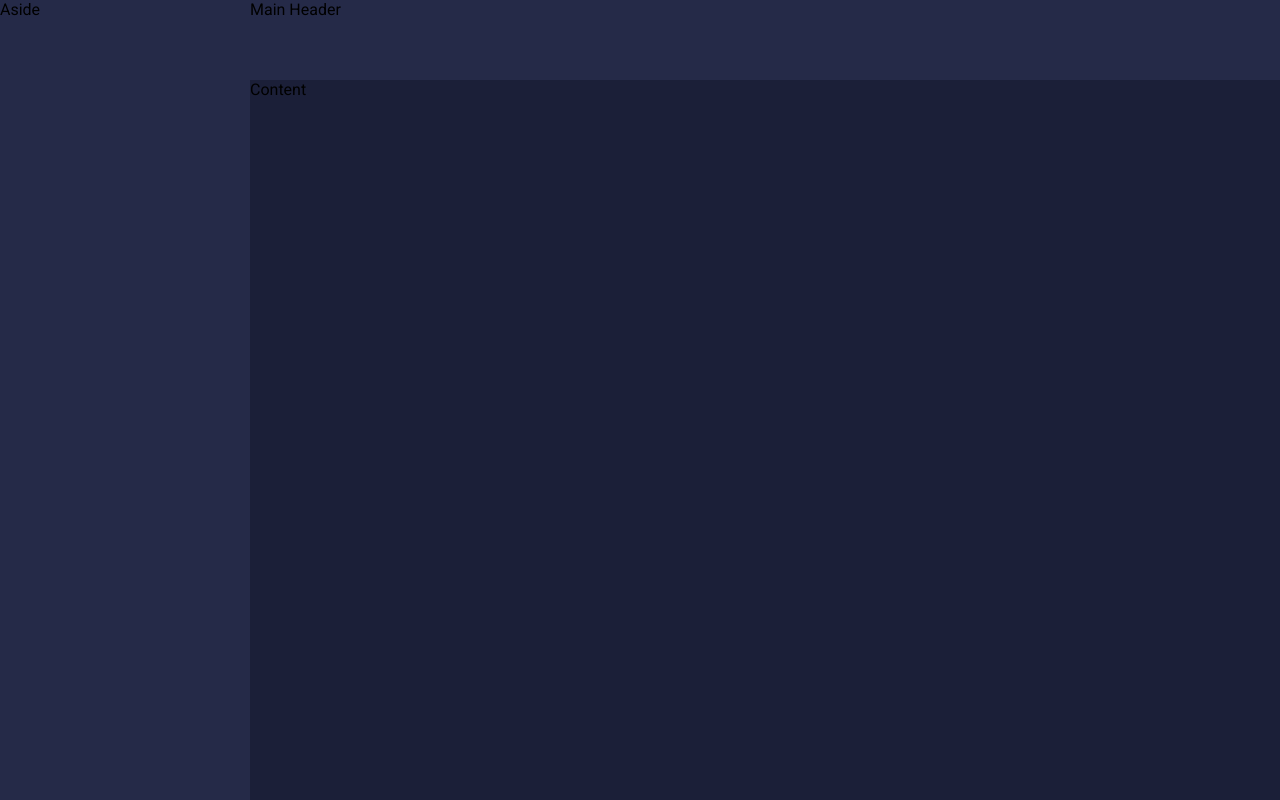
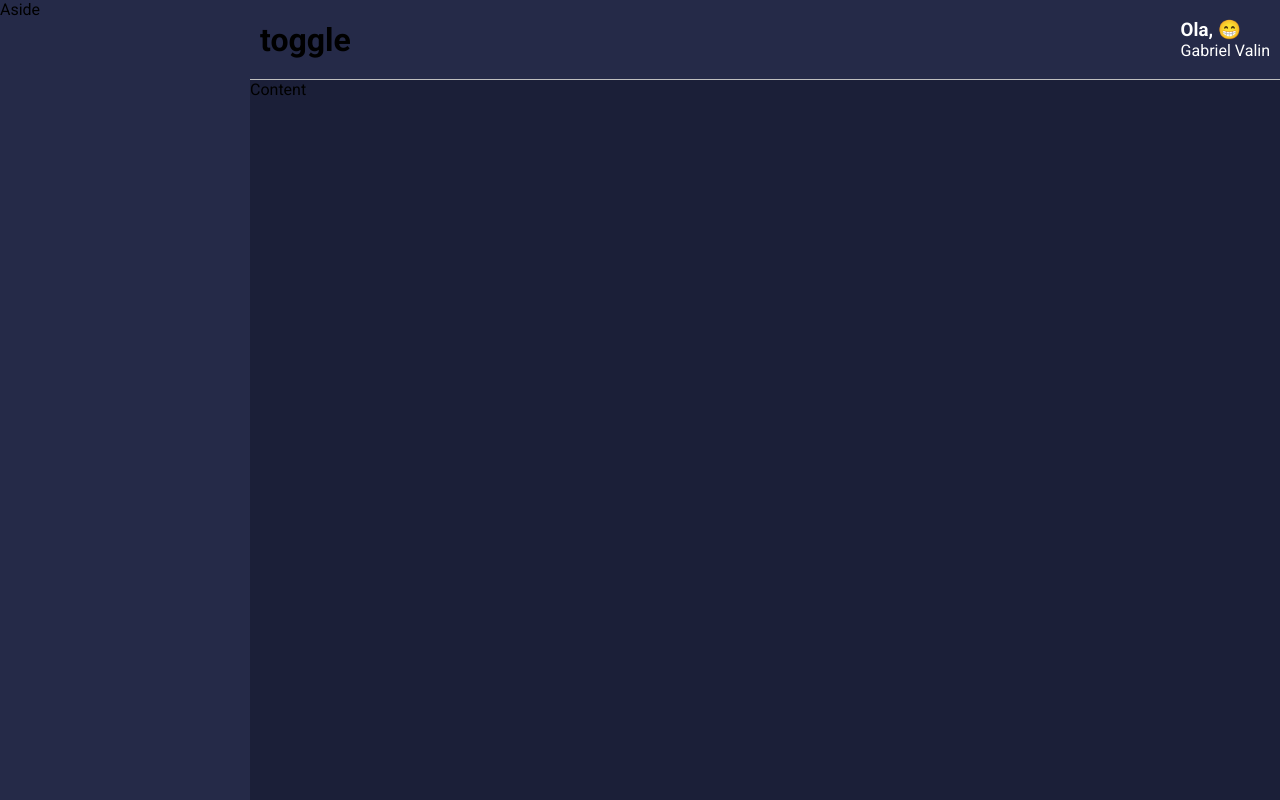
Before and after one commit to Gabriel-Valin/react-dashboard-base, a React (Vite) app: page / in a window 1280 px wide. Built offline with nearby package versions, Linux system fonts and the light colour scheme.

Commit message:
feat: start Profile component Welcome & Username

```diff
--- a/src/components/MainHeader/index.tsx
+++ b/src/components/MainHeader/index.tsx
@@ -1,9 +1,20 @@
-import { Container } from "./styles";
+import { useMemo } from "react";
+import emojis from "../../utils/emojis";
+import { Container, Welcome, Username, Profile } from "./styles";
 
 export default function MainHeader () {
+    const sortEmoji = useMemo(() => {
+        const index = Math.floor(Math.random() * emojis.length)
+        return emojis[index]
+    }, [])
+
     return (
         <Container>
-            Main Header
+            <h1>toggle</h1>
+            <Profile>
+                <Welcome>Ola, {sortEmoji} </Welcome>
+                <Username>Gabriel Valin</Username>
+            </Profile>
         </Container>
     )
 }
--- a/src/components/MainHeader/styles.ts
+++ b/src/components/MainHeader/styles.ts
@@ -3,4 +3,21 @@ import styled from "styled-components";
 export const Container = styled.div`
     grid-area: MH;
     background-color: ${props => props.theme.colors.secondary};
+    display: flex;
+    justify-content: space-between;
+    align-items: center;
+
+    padding: 0 10px;
+
+    border-bottom: 1px solid ${props => props.theme.colors.gray};
 `;
+
+export const Profile = styled.div`
+    color: ${props => props.theme.colors.white}
+`;
+
+export const Welcome = styled.h3`
+`;
+
+export const Username = styled.span`
+`;
--- /dev/null
+++ b/src/utils/emojis.ts
@@ -0,0 +1 @@
+export default ['🤩', '🤑', '😋', '😁'];
```
